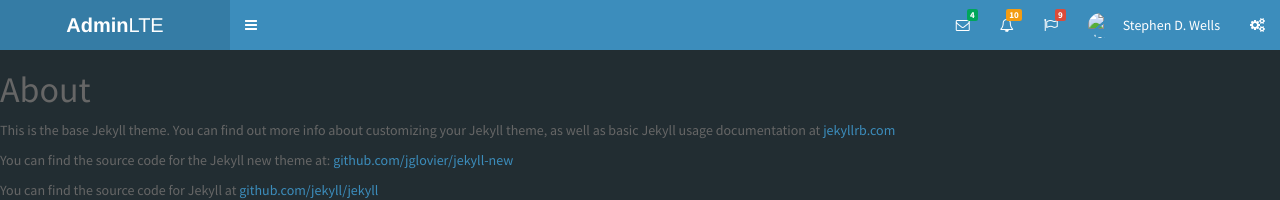
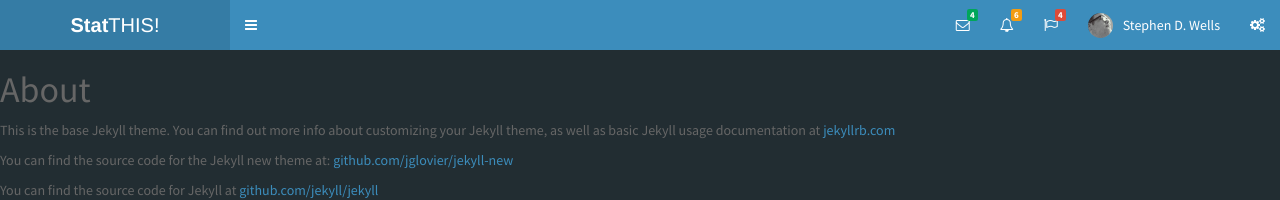
Before and after one commit to statthis/statthis.github.io, a Jekyll site: the page built from about.md, in a window 1280 px wide. Shown: the top 200 px of the page. Built offline with Jekyll 4.4.1, drawn with Linux system fonts in a browser that asks for light colours; nearby versions of some CDN libraries.

Commit message:
Header Updates

```diff
--- a/_includes/head.html
+++ b/_includes/head.html
@@ -1,7 +1,10 @@
   <head>
     <meta charset="utf-8">
     <meta http-equiv="X-UA-Compatible" content="IE=edge">
-    <title>AdminLTE 2 | Starter</title>
+
+    <title{% if page.title %}{{ page.title }}{% else %}{{ site.title }}{% endif %}></title>
+    <meta name="description" content="{% if page.excerpt %}{{ page.excerpt | strip_html | strip_newlines | truncate: 160 }}{% else %}{{ site.description }}{% endif %}">
+
     <!-- Tell the browser to be responsive to screen width -->
     <meta content="width=device-width, initial-scale=1, maximum-scale=1, user-scalable=no" name="viewport">
     <!-- Bootstrap 3.3.5 -->
--- a/_includes/header.html
+++ b/_includes/header.html
@@ -2,11 +2,11 @@
       <header class="main-header">
 
         <!-- Logo -->
-        <a href="index2.html" class="logo">
+        <a href="http://www.statthis.com/" class="logo">
           <!-- mini logo for sidebar mini 50x50 pixels -->
-          <span class="logo-mini"><b>A</b>LT</span>
+          <span class="logo-mini"><b>S</b>T!</span>
           <!-- logo for regular state and mobile devices -->
-          <span class="logo-lg"><b>Admin</b>LTE</span>
+          <span class="logo-lg"><b>Stat</b>THIS!</span>
         </a>
 
         <!-- Header Navbar -->
@@ -26,7 +26,7 @@
                   <span class="label label-success">4</span>
                 </a>
                 <ul class="dropdown-menu">
-                  <li class="header">You have 4 messages</li>
+                  <li class="header">Contact Card</li>
 <li>
                     <!-- inner menu: contains the messages -->
                     <ul class="menu">
@@ -38,16 +38,16 @@
                           </div>
                           <!-- Message title and timestamp -->
                           <h4>
-                            Support Team
-                            <small><i class="fa fa-clock-o"></i> 5 mins</small>
+                            Steve Wells
+                            <small><i class="fa fa-clock-o"></i>&nbsp;anytime</small>
                           </h4>
                           <!-- The message -->
-                          <p>Why not buy a new awesome theme?</p>
+			  <p>steve&#64;stephendwells.com</p>
                         </a>
                       </li><!-- end message -->
                     </ul><!-- /.menu -->
                   </li>
-                  <li class="footer"><a href="#">See All Messages</a></li>
+                  <li class="footer"><a href="https://linkedin.com/in/sdwells/" target=_new>LinkedIn</a></li>
                 </ul>
               </li><!-- /.messages-menu -->
 
@@ -56,21 +56,21 @@
                 <!-- Menu toggle button -->
                 <a href="#" class="dropdown-toggle" data-toggle="dropdown">
                   <i class="fa fa-bell-o"></i>
-                  <span class="label label-warning">10</span>
+                  <span class="label label-warning">6</span>
                 </a>
                 <ul class="dropdown-menu">
-                  <li class="header">You have 10 notifications</li>
+                  <li class="header">Steve has 6 notifications</li>
                   <li>
                     <!-- Inner Menu: contains the notifications -->
                     <ul class="menu">
                       <li><!-- start notification -->
                         <a href="#">
-                          <i class="fa fa-users text-aqua"></i> 5 new members joined today
+                          <i class="fa fa-users text-aqua"></i> ...in discussions with 5 developers
                         </a>
                       </li><!-- end notification -->
                     </ul>
                   </li>
-                  <li class="footer"><a href="#">View all</a></li>
+                  <li class="footer"><a href="#">juggling juggling</a></li>
                 </ul>
               </li>
               <!-- Tasks Menu -->
@@ -78,10 +78,10 @@
                 <!-- Menu Toggle Button -->
                 <a href="#" class="dropdown-toggle" data-toggle="dropdown">
                   <i class="fa fa-flag-o"></i>
-                  <span class="label label-danger">9</span>
+                  <span class="label label-danger">4</span>
                 </a>
                 <ul class="dropdown-menu">
-                  <li class="header">You have 9 tasks</li>
+                  <li class="header">Steve has 4 tasks</li>
                   <li>
                     <!-- Inner menu: contains the tasks -->
                     <ul class="menu">
@@ -89,7 +89,7 @@
                         <a href="#">
                           <!-- Task title and progress text -->
                           <h3>
-                            Design some buttons
+                            Maximum Task List Size Reached
                             <small class="pull-right">20%</small>
                           </h3>
                           <!-- The progress bar -->
@@ -113,14 +113,14 @@
                 <!-- Menu Toggle Button -->
                 <a href="#" class="dropdown-toggle" data-toggle="dropdown">
                   <!-- The user image in the navbar-->
-                  <img src="dist/img/user2-160x160.jpg" class="user-image" alt="User Image">
+                  <img src="/dist/img/user2-160x160.jpg" class="user-image" alt="User Image">
                   <!-- hidden-xs hides the username on small devices so only the image appears. -->
                   <span class="hidden-xs">Stephen D. Wells</span>
                 </a>
                 <ul class="dropdown-menu">
                   <!-- The user image in the menu -->
                   <li class="user-header">
-                    <img src="dist/img/user2-160x160.jpg" class="img-circle" alt="User Image">
+                    <img src="/dist/img/user2-160x160.jpg" class="img-circle" alt="User Image">
                     <p>
                       Stephen D. Wells - Data Scientist
                       <small>Member since Dec. 2012</small>
@@ -129,22 +129,22 @@
                   <!-- Menu Body -->
                   <li class="user-body">
                     <div class="col-xs-4 text-center">
-                      <a href="#">Followers</a>
+			    <a href="http://www.linkedin.com/in/sdwells/">LinkedIn</a>
                     </div>
                     <div class="col-xs-4 text-center">
-                      <a href="#">Sales</a>
+                      <a href="http://www.stephendwells.com/#projects">Projects</a>
                     </div>
                     <div class="col-xs-4 text-center">
-                      <a href="#">Friends</a>
+                      <a href="http://github.com/yxes/">GitHub</a>
                     </div>
                   </li>
                   <!-- Menu Footer-->
                   <li class="user-footer">
                     <div class="pull-left">
-                      <a href="#" class="btn btn-default btn-flat">Profile</a>
+                      <a href="http://www.stephendwells.com/" class="btn btn-default btn-flat">Profile</a>
                     </div>
                     <div class="pull-right">
-                      <a href="#" class="btn btn-default btn-flat">Sign out</a>
+                      <a href="http://rpubs.com/yxes/" class="btn btn-default btn-flat">Publications</a>
                     </div>
                   </li>
                 </ul>
```
Also changed, not shown: other parts of _includes/header.html (+1 -1 lines).
